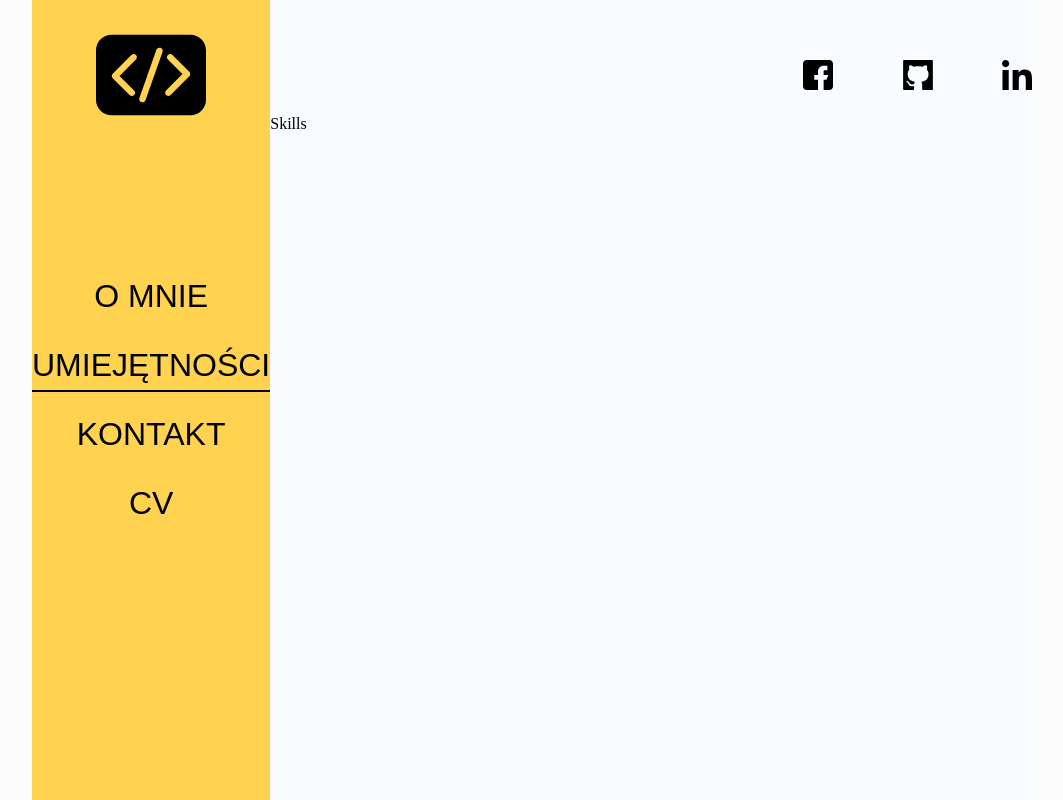
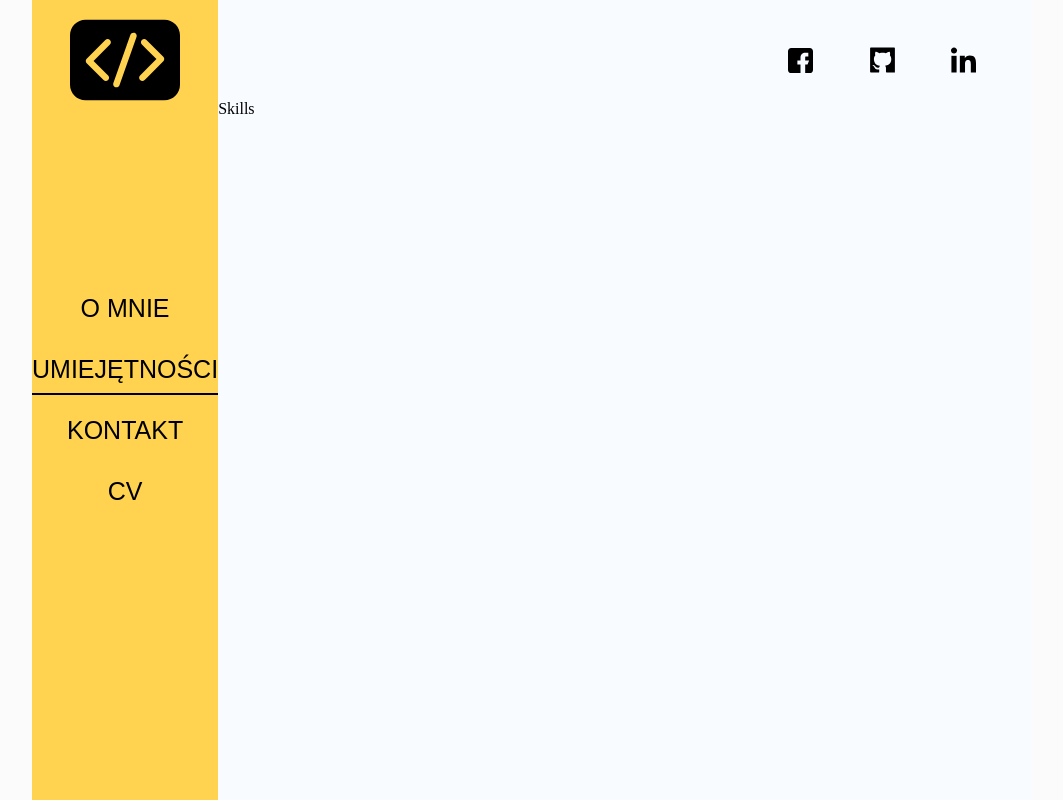
Before and after one commit to Mattdev92/PhysiotherapyPortfoliio, a React (Create React App) app: page /skills in a window 1280 px wide. Shown: the whole page, without its empty margins (108-1171 px from the left). Built offline with nearby package versions, Linux system fonts and the light colour scheme.

Commit message:
fix styling

```diff
--- a/src/components/atoms/text/text.styles.ts
+++ b/src/components/atoms/text/text.styles.ts
@@ -2,6 +2,6 @@ import styled from 'styled-components';
 
 export const TextContainer = styled.span`
   margin: 17px 0;
-  font-size: 32px;
+  font-size: 25px;
   font-family: 'Encode Sans SC', sans-serif;
 `;
--- a/src/components/molecules/navList/navList.styles.ts
+++ b/src/components/molecules/navList/navList.styles.ts
@@ -16,7 +16,7 @@ export const StyledLink = styled(NavLink)`
     &:before {
       content: '';
       position: absolute;
-      top: 15px;
+      top: 10px;
       height: 30px;
       width: 100%;
       border-bottom: 2px solid black;
--- a/src/components/molecules/socialNetworkIcons/socialNetworkIcons.styles.ts
+++ b/src/components/molecules/socialNetworkIcons/socialNetworkIcons.styles.ts
@@ -1,7 +1,7 @@
 import styled from 'styled-components';
 
 export const Wrapper = styled.div`
-  margin-top: 35px;
+  margin-top: 20px;
   display: flex;
   justify-content: flex-end;
   align-items: center;
@@ -10,9 +10,9 @@ export const Wrapper = styled.div`
 `;
 export const IconWrapper = styled.div`
   display: flex;
-  justify-content: space-between;
+  justify-content: space-evenly;
   align-items: center;
-  width: 30%;
+  width: 300px;
   height: 100%;
 `;
 export const StyledIcon = styled.a`
--- a/src/components/molecules/socialNetworkIcons/socialNetworkIcons.tsx
+++ b/src/components/molecules/socialNetworkIcons/socialNetworkIcons.tsx
@@ -9,7 +9,7 @@ const SocialNetworkIcons: FC = () => {
       <IconWrapper>
         {SocialNetworkIcon.map((item, i) => (
           <StyledIcon href={SocialNetworkUrl[i]} key={i}>
-            <SvgIcon Icon={item} height={30} width={30} />
+            <SvgIcon Icon={item} height={25} width={25} />
           </StyledIcon>
         ))}
       </IconWrapper>
--- a/src/components/organisms/navigation/navigation.styles.ts
+++ b/src/components/organisms/navigation/navigation.styles.ts
@@ -12,5 +12,5 @@ export const NavWrapper = styled.nav`
 
 export const StyledIcon = styled(NavLink)`
   position: absolute;
-  top: 35px;
+  top: 20px;
 `;
```
